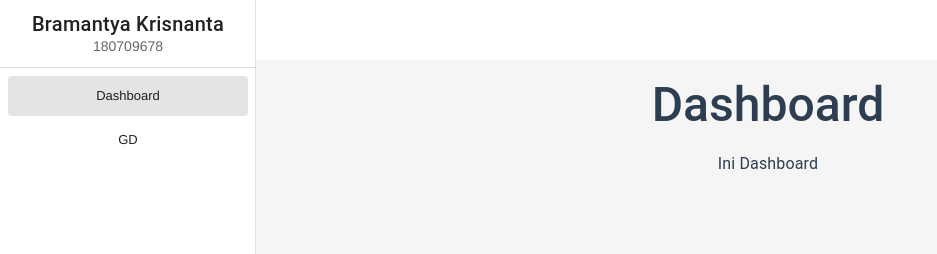
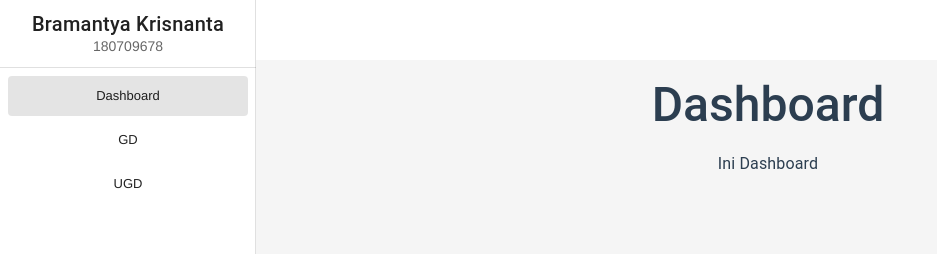
Before and after one commit to bramantyakrsnta/VueCLI-Webpack_9678, a Vue app: page / in a window 1280 px wide. Shown: the top 254 px of the page, without its empty margins (0-937 px from the left). Built offline with nearby package versions, Linux system fonts and the light colour scheme.

Commit message:
UGD Vue CLI

```diff
--- a/src/components/DashboardLayout.vue
+++ b/src/components/DashboardLayout.vue
@@ -44,6 +44,7 @@
                 items: [
                     { title: "Dashboard", to: "/" },
                     { title: "GD", to: "/gd" },
+                    { title: "UGD", to: "/ugd" },
                 ],
             };
         },
```
